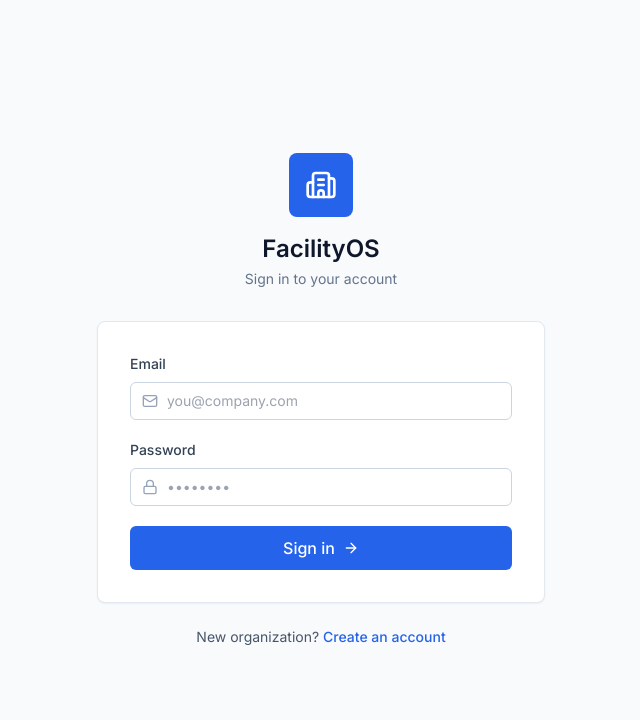
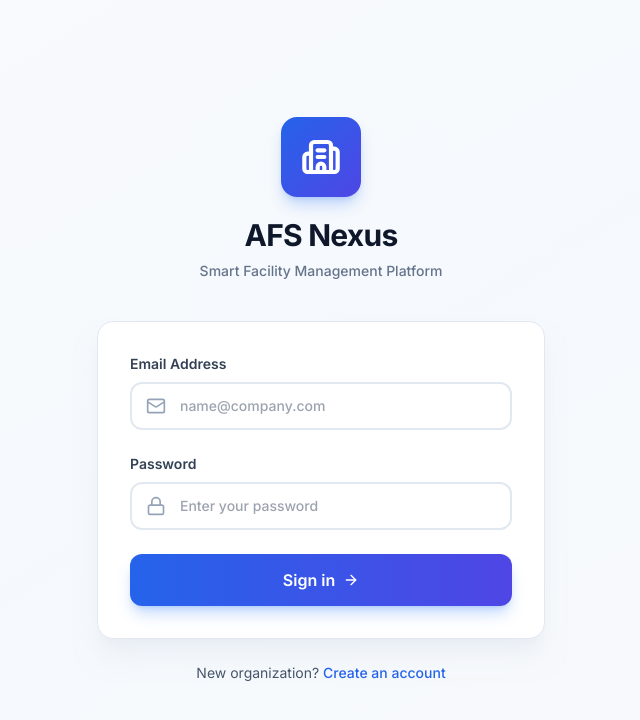
Before and after one commit to afs-team-sl/afs-fm-saas-app, a React (Vite) app in the folder frontend/: page /login in a window 1280 px wide. Shown: the top 720 px of the page, without its empty margins (319-959 px from the left). Built offline with nearby package versions, Linux system fonts and the light colour scheme; no server answers.

Commit message:
refactor: update branding and improve UI across multiple pages

```diff
--- a/frontend/index.html
+++ b/frontend/index.html
@@ -4,7 +4,7 @@
     <meta charset="UTF-8" />
     <link rel="icon" type="image/svg+xml" href="/vite.svg" />
     <meta name="viewport" content="width=device-width, initial-scale=1.0" />
-    <title>FMS</title>
+    <title>AFS Nexus | Smart Facility Management</title>
   </head>
   <body>
     <div id="root"></div>
--- a/frontend/src/components/DashboardLayout.tsx
+++ b/frontend/src/components/DashboardLayout.tsx
@@ -48,14 +48,15 @@
   return (
     <div className="h-screen w-full flex overflow-hidden bg-slate-50">
       {/* Sidebar */}
-      <aside className={`fixed inset-y-0 left-0 z-50 w-64 bg-white border-r border-slate-200 transform transition-transform duration-300 md:relative md:translate-x-0 h-full flex flex-col ${isSidebarOpen ? 'translate-x-0' : '-translate-x-full'}`}>
+      <aside className={`fixed inset-y-0 left-0 z-50 w-64 bg-gradient-to-b from-slate-900 via-slate-800 to-slate-900 text-white border-r border-slate-700/50 transform transition-transform duration-300 md:relative md:translate-x-0 h-full flex flex-col ${isSidebarOpen ? 'translate-x-0' : '-translate-x-full'}`}>
         {/* Logo */}
-        <div className="h-16 flex items-center gap-3 px-6 border-b border-slate-200 cursor-pointer" onClick={() => navigate('/')}>
-          <div className="w-8 h-8 bg-blue-600 rounded-lg flex items-center justify-center">
-            <Package className="w-5 h-5 text-white" />
+        <div className="h-16 flex items-center gap-3 px-6 border-b border-slate-700/50 cursor-pointer group" onClick={() => navigate('/')}>
+          <div className="w-10 h-10 bg-gradient-to-br from-blue-500 to-indigo-600 rounded-xl flex items-center justify-center shadow-lg shadow-blue-500/30 group-hover:shadow-blue-500/50 transition-all">
+            <Package className="w-6 h-6 text-white" strokeWidth={2.5} />
           </div>
           <div>
-            <span className="font-semibold text-lg text-slate-900">FacilityOS</span>
+            <span className="font-bold text-xl text-white tracking-tight">AFS Nexus</span>
+            <p className="text-[9px] font-medium text-blue-400 uppercase tracking-wider opacity-70">Facility Intelligence</p>
           </div>
         </div>
 
@@ -67,13 +68,13 @@
               <button
                 key={item.name}
                 onClick={() => { navigate(item.path); setSidebarOpen(false); }}
-                className={`w-full flex items-center gap-3 px-3 py-2.5 rounded-lg text-sm font-medium transition-colors ${
+                className={`w-full flex items-center gap-3 px-4 py-3 rounded-xl text-sm font-semibold transition-all ${
                   isActive
-                    ? 'bg-blue-50 text-blue-700'
-                    : 'text-slate-700 hover:bg-slate-100'
+                    ? 'bg-gradient-to-r from-blue-600 to-indigo-600 text-white shadow-lg shadow-blue-500/30'
+                    : 'text-slate-300 hover:bg-slate-700/50 hover:text-white'
                 }`}
               >
-                <item.icon className="w-5 h-5" />
+                <item.icon className="w-5 h-5" strokeWidth={isActive ? 2.5 : 2} />
                 {item.name}
               </button>
             );
@@ -81,21 +82,21 @@
         </nav>
 
         {/* User Section */}
-        <div className="p-3 border-t border-slate-200">
-          <div className="mb-2 px-3 py-2 bg-slate-50 rounded-lg">
-            <div className="flex items-center gap-2 mb-1">
-              <div className="w-8 h-8 bg-slate-700 rounded-lg flex items-center justify-center">
-                <span className="text-white text-xs font-semibold">{role?.substring(0,2)}</span>
+        <div className="p-3 border-t border-slate-700/50">
+          <div className="mb-3 px-4 py-3 bg-slate-800/50 rounded-xl border border-slate-700/50">
+            <div className="flex items-center gap-3">
+              <div className="w-10 h-10 bg-gradient-to-br from-blue-500 to-indigo-600 rounded-xl flex items-center justify-center shadow-lg">
+                <span className="text-white text-sm font-bold">{role?.substring(0,2)}</span>
               </div>
               <div className="flex-1 min-w-0">
-                <p className="text-sm font-medium text-slate-900 truncate">Admin User</p>
-                <p className="text-xs text-slate-500">{role}</p>
+                <p className="text-sm font-semibold text-white truncate">Admin User</p>
+                <p className="text-xs text-slate-400 font-medium">{role}</p>
               </div>
             </div>
           </div>
           <button
             onClick={logout}
-            className="w-full flex items-center justify-center gap-2 px-3 py-2 text-sm font-medium text-red-600 hover:bg-red-50 rounded-lg transition-colors"
+            className="w-full flex items-center justify-center gap-2 px-4 py-2.5 text-sm font-semibold text-red-400 hover:bg-red-500/10 border border-red-500/20 rounded-xl transition-all hover:border-red-500/40"
           >
             <LogOut className="w-4 h-4" />
             Sign Out
@@ -106,24 +107,24 @@
       {/* Main Content */}
       <div className="flex-1 flex flex-col min-w-0 h-full overflow-hidden">
         {/* Header */}
-        <header className="h-16 bg-white border-b border-slate-200 flex items-center justify-between px-4 md:px-6">
+        <header className="h-16 bg-white border-b border-slate-200 flex items-center justify-between px-4 md:px-6 shadow-sm">
           <div className="flex items-center gap-4">
             <button
-              className="md:hidden p-2 text-slate-600 hover:bg-slate-100 rounded-lg"
+              className="md:hidden p-2 text-slate-600 hover:bg-slate-100 rounded-xl transition-all"
               onClick={() => setSidebarOpen(!isSidebarOpen)}
             >
               {isSidebarOpen ? <X className="w-5 h-5" /> : <Menu className="w-5 h-5" />}
             </button>
             <div className="hidden sm:block">
-              <h2 className="text-sm font-medium text-slate-900">{currentPage?.name || 'Dashboard'}</h2>
-              <p className="text-xs text-slate-500">Welcome back</p>
+              <h2 className="text-base font-bold text-slate-900">{currentPage?.name || 'Dashboard'}</h2>
+              <p className="text-xs text-slate-500 font-medium">Welcome back to AFS Nexus</p>
             </div>
           </div>
 
           <div className="flex items-center gap-3">
-            <button className="p-2 text-slate-400 hover:text-slate-600 hover:bg-slate-100 rounded-lg transition-colors relative">
+            <button className="p-2.5 text-slate-400 hover:text-slate-600 hover:bg-slate-100 rounded-xl transition-all relative">
               <Bell className="w-5 h-5" />
-              <span className="absolute top-1.5 right-1.5 w-2 h-2 bg-red-500 rounded-full"></span>
+              <span className="absolute top-2 right-2 w-2 h-2 bg-red-500 rounded-full ring-2 ring-white"></span>
             </button>
           </div>
         </header>
--- a/frontend/src/pages/LoginPage.tsx
+++ b/frontend/src/pages/LoginPage.tsx
@@ -59,29 +59,29 @@
   };
 
   return (
-    <div className="min-h-screen bg-slate-50 flex items-center justify-center p-4">
+    <div className="min-h-screen bg-gradient-to-br from-slate-50 via-blue-50/30 to-slate-50 flex items-center justify-center p-4">
       <div className="w-full max-w-md">
         {/* Logo & Branding */}
-        <div className="text-center mb-8">
-          <div className="inline-flex items-center justify-center w-16 h-16 bg-blue-600 rounded-lg mb-4">
-            <Building2 className="w-8 h-8 text-white" />
+        <div className="text-center mb-10">
+          <div className="inline-flex items-center justify-center w-20 h-20 bg-gradient-to-br from-blue-600 to-indigo-600 rounded-2xl mb-5 shadow-lg shadow-blue-500/30">
+            <Building2 className="w-10 h-10 text-white" strokeWidth={2.5} />
           </div>
-          <h1 className="text-2xl font-semibold text-slate-900">FacilityOS</h1>
-          <p className="text-sm text-slate-500 mt-1">Sign in to your account</p>
+          <h1 className="text-3xl font-bold text-slate-900 tracking-tight">AFS Nexus</h1>
+          <p className="text-sm font-medium text-slate-500 mt-2">Smart Facility Management Platform</p>
         </div>
 
         {/* Login Card */}
-        <div className="bg-white rounded-lg border border-slate-200 shadow-sm p-8">
-          <form onSubmit={handleLogin} className="space-y-5">
+        <div className="bg-white rounded-2xl border border-slate-200 shadow-xl shadow-slate-200/50 p-8">
+          <form onSubmit={handleLogin} className="space-y-6">
             <div>
-              <label className="block text-sm font-medium text-slate-700 mb-2">Email</label>
+              <label className="block text-sm font-semibold text-slate-700 mb-2">Email Address</label>
               <div className="relative">
-                <Mail className="absolute left-3 top-1/2 -translate-y-1/2 w-4 h-4 text-slate-400" />
+                <Mail className="absolute left-4 top-1/2 -translate-y-1/2 w-5 h-5 text-slate-400" />
                 <input
                   type="email"
                   required
-                  className="w-full pl-9 pr-3 py-2 border border-slate-300 rounded-md text-sm focus:outline-none focus:ring-2 focus:ring-blue-500 focus:border-blue-500"
-                  placeholder="you@company.com"
+                  className="w-full pl-12 pr-4 py-3 border-2 border-slate-200 rounded-xl text-sm font-medium focus:outline-none focus:ring-2 focus:ring-blue-500 focus:border-blue-500 transition-all"
+                  placeholder="name@company.com"
                   value={email}
                   onChange={(e) => setEmail(e.target.value)}
                 />
@@ -89,14 +89,14 @@
             </div>
 
             <div>
-              <label className="block text-sm font-medium text-slate-700 mb-2">Password</label>
+              <label className="block text-sm font-semibold text-slate-700 mb-2">Password</label>
               <div className="relative">
-                <Lock className="absolute left-3 top-1/2 -translate-y-1/2 w-4 h-4 text-slate-400" />
+                <Lock className="absolute left-4 top-1/2 -translate-y-1/2 w-5 h-5 text-slate-400" />
                 <input
                   type="password"
                   required
-                  className="w-full pl-9 pr-3 py-2 border border-slate-300 rounded-md text-sm focus:outline-none focus:ring-2 focus:ring-blue-500 focus:border-blue-500"
-                  placeholder="••••••••"
+                  className="w-full pl-12 pr-4 py-3 border-2 border-slate-200 rounded-xl text-sm font-medium focus:outline-none focus:ring-2 focus:ring-blue-500 focus:border-blue-500 transition-all"
+                  placeholder="Enter your password"
                   value={password}
                   onChange={(e) => setPassword(e.target.value)}
                 />
@@ -106,7 +106,7 @@
             <button
               type="submit"
               disabled={loading}
-              className="w-full inline-flex items-center justify-center gap-2 py-2.5 bg-blue-600 hover:bg-blue-700 text-white font-medium rounded-md focus:outline-none focus:ring-2 focus:ring-blue-500 focus:ring-offset-2 transition-colors disabled:opacity-50 disabled:cursor-not-allowed"
+              className="w-full inline-flex items-center justify-center gap-2 py-3.5 bg-gradient-to-r from-blue-600 to-indigo-600 hover:from-blue-700 hover:to-indigo-700 text-white font-semibold rounded-xl shadow-lg shadow-blue-500/30 focus:outline-none focus:ring-2 focus:ring-blue-500 focus:ring-offset-2 transition-all disabled:opacity-50 disabled:cursor-not-allowed active:scale-[0.98]"
             >
               {loading ? (
                 <>
--- a/frontend/src/pages/RegisterPage.tsx
+++ b/frontend/src/pages/RegisterPage.tsx
@@ -84,15 +84,15 @@
   };
 
   return (
-    <div className="min-h-screen bg-slate-50 flex items-center justify-center p-4">
+    <div className="min-h-screen bg-gradient-to-br from-slate-50 via-blue-50/30 to-slate-50 flex items-center justify-center p-4">
       <div className="w-full max-w-2xl">
         {/* Logo & Branding */}
-        <div className="text-center mb-8">
-          <div className="inline-flex items-center justify-center w-16 h-16 bg-blue-600 rounded-lg mb-4">
-            <Building2 className="w-8 h-8 text-white" />
+        <div className="text-center mb-10">
+          <div className="inline-flex items-center justify-center w-20 h-20 bg-gradient-to-br from-blue-600 to-indigo-600 rounded-2xl mb-5 shadow-lg shadow-blue-500/30">
+            <Building2 className="w-10 h-10 text-white" strokeWidth={2.5} />
           </div>
-          <h1 className="text-2xl font-semibold text-slate-900">FacilityOS</h1>
-          <p className="text-sm text-slate-500 mt-1">Create or join your organization</p>
+          <h1 className="text-3xl font-bold text-slate-900 tracking-tight">AFS Nexus</h1>
+          <p className="text-sm font-medium text-slate-500 mt-2">Create or join your organization</p>
         </div>
 
         {/* Tab Switcher */}
```
